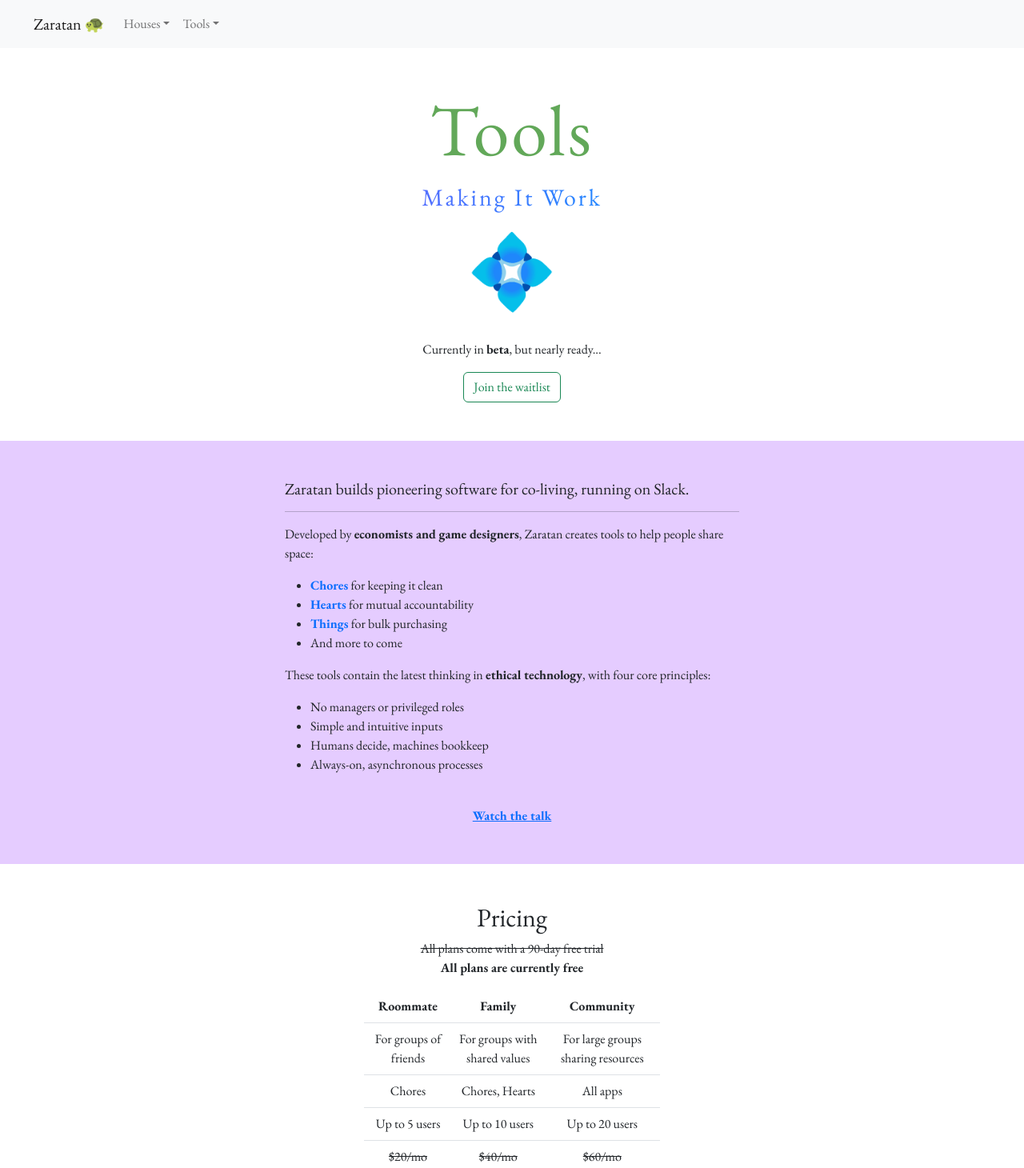
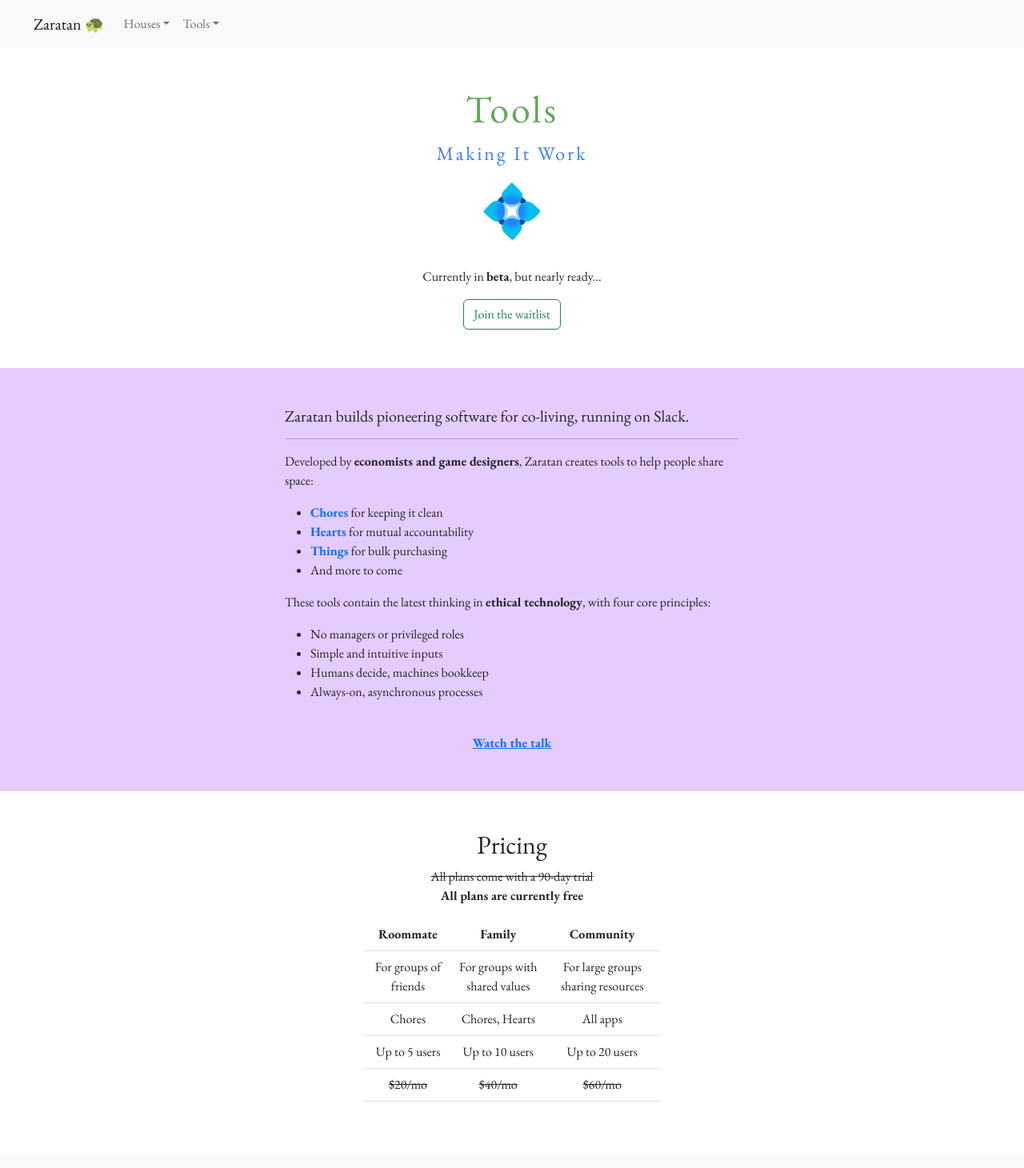
Before and after one commit to zaratanDotWorld/zaratan-site, a Next.js app: page /tools in a window 1280 px wide. Shown: the top 1460 px of the page at 80% size. Built offline with nearby package versions, Linux system fonts and the light colour scheme.

Commit message:
Update styling for smaller screens

```diff
--- a/components/head.jsx
+++ /dev/null
@@ -1,11 +0,0 @@
-import Head from 'next/head';
-
-export default function ({ siteName }) {
-  return (
-    <Head>
-      <title>{siteName}</title>
-      <link rel="icon" href="/favicon.ico" />
-      <link href="https://fonts.googleapis.com/css?family=EB+Garamond:400,700&display=swap" rel="stylesheet" />
-    </Head>
-  )
-}
--- a/components/headpiece.jsx
+++ b/components/headpiece.jsx
@@ -1,12 +1,9 @@
-export default function ({ mainText, subText, icon, scale }) {
-  const big = `${3 * scale}px`;
-  const small = `${scale}px`;
-
+export default function ({ mainText, subText, icon }) {
   return (
     <div className="center">
-    <h1 className="spaced logo" style={{ fontSize: big }}>{mainText}</h1>
-    <p className="spaced rainbow-text-animated" style={{ fontSize: small }}>{subText}</p>
-    <h1 style={{ fontSize: big }}>{icon}</h1>
+    <h1 className="spaced logo" style={{ fontSize: "3em" }}>{mainText}</h1>
+    <p className="spaced rainbow-text-animated" style={{ fontSize: "1.5em" }}>{subText}</p>
+    <h1 style={{ fontSize: "4em" }}>{icon}</h1>
   </div>
   )
 }
--- a/pages/_app.jsx
+++ b/pages/_app.jsx
@@ -1,16 +1,25 @@
+import Head from 'next/head';
+
 import Analytics from '../components/analytics';
-import Head from '../components/head';
 import Layout from '../components/layout';
 
 import 'bootstrap/dist/css/bootstrap.min.css';
 import '../styles/global.css';
 import '../styles/mailchimp.css';
 
-export  default function Website({ Component, pageProps }) {
+export  default function ({ Component, pageProps }) {
+  const fontsUrl = "https://fonts.googleapis.com/css" +
+    "?family=EB+Garamond:400,700&display=swap";
+
   return (
     <div>
       <Analytics analyticsId='G-GC4C7YJ78Q' />
-      <Head siteName="Zaratan" />
+      <link href={fontsUrl} rel="stylesheet" />
+
+      <Head>
+        <title>Zaratan</title>
+        <link rel="icon" href="/favicon.ico" />
+      </Head>
 
       <Layout>
         <Component {...pageProps} />
--- a/pages/index.jsx
+++ b/pages/index.jsx
@@ -15,7 +15,6 @@
             mainText="Zaratan"
             subText="Find Your Place"
             icon="&#x1F422;"
-            scale={30}
           />
 
           <br></br>
--- a/pages/tools/index.jsx
+++ b/pages/tools/index.jsx
@@ -13,12 +13,11 @@
     <Container fluid>
       <Row className="p-5 center">
         <Col />
-        <Col>
+        <Col md={8} xl={6}>
          <Headpiece
             mainText="Tools"
             subText="Making It Work"
             icon="&#x1f4a0;"
-            scale={30}
           />
 
           <br></br>
@@ -57,17 +56,16 @@
         <Col />
       </Row>
 
-      <Row className="p-5">
+      <Row className="p-5 center">
         <Col />
         <Col>
-          <div className="center">
           <h2>Pricing</h2>
-            <p style={{ fontSize: "16px" }}><s>All plans come with a 90-day free trial</s><br></br><b>All plans are currently free</b></p>
-            <Table className="table center" hover responsive>
+          <p><s>All plans come with a 90-day trial</s><br></br><b>All plans are currently free</b></p>
+          <Table hover responsive>
             <thead>
               <tr><th>Roommate</th><th>Family</th><th>Community</th></tr>
             </thead>
-              <tbody style={{ fontSize: "16px" }}>
+            <tbody>
               <tr><td>For groups of friends</td><td>For groups with shared values</td><td>For large groups sharing resources</td></tr>
               <tr><td>Chores</td><td>Chores, Hearts</td><td>All apps</td></tr>
               <tr><td>Up to 5 users</td><td>Up to 10 users</td><td>Up to 20 users</td></tr>
@@ -84,7 +82,6 @@
               </tr> */}
             </tbody>
           </Table>
-          </div>
         </Col>
         <Col />
       </Row>
--- a/pages/tools/things.jsx
+++ b/pages/tools/things.jsx
@@ -23,12 +23,11 @@
     <Container fluid>
       <Row className="p-5 center">
        <Col />
-        <Col>
+        <Col md={8} xl={6}>
           <Headpiece
               mainText="Things"
               subText="Keeping It Stocked"
               icon="&#x1f6d2;"
-              scale={25}
             />
             <br></br>
             <SlackButton text="Install Now" url={installUrl} />
@@ -83,7 +82,7 @@
 
       <Row className="pb-4 center">
         <Col>
-          <p style={{ fontSize: "30px" }}>
+          <p style={{ fontSize: "1.5em" }}>
             &#x1f449; <Link href={manualUrl}>Read the manual</Link> &#x1f448;
           </p>
         </Col>
--- a/styles/mailchimp.css
+++ b/styles/mailchimp.css
@@ -24,7 +24,7 @@
   padding: 0px 0.4em;
   display: inline-block;
   margin: 0;
-  width:250px;
+  width:200px;
   vertical-align:top;
 }
 #mc_embed_signup label {
```
Also changed, not shown: pages/houses/sage.jsx (+3 -4 lines), pages/tools/chores.jsx (+3 -4 lines), pages/tools/hearts.jsx (+3 -4 lines). Lines whose indentation alone changed are shown as unchanged.
